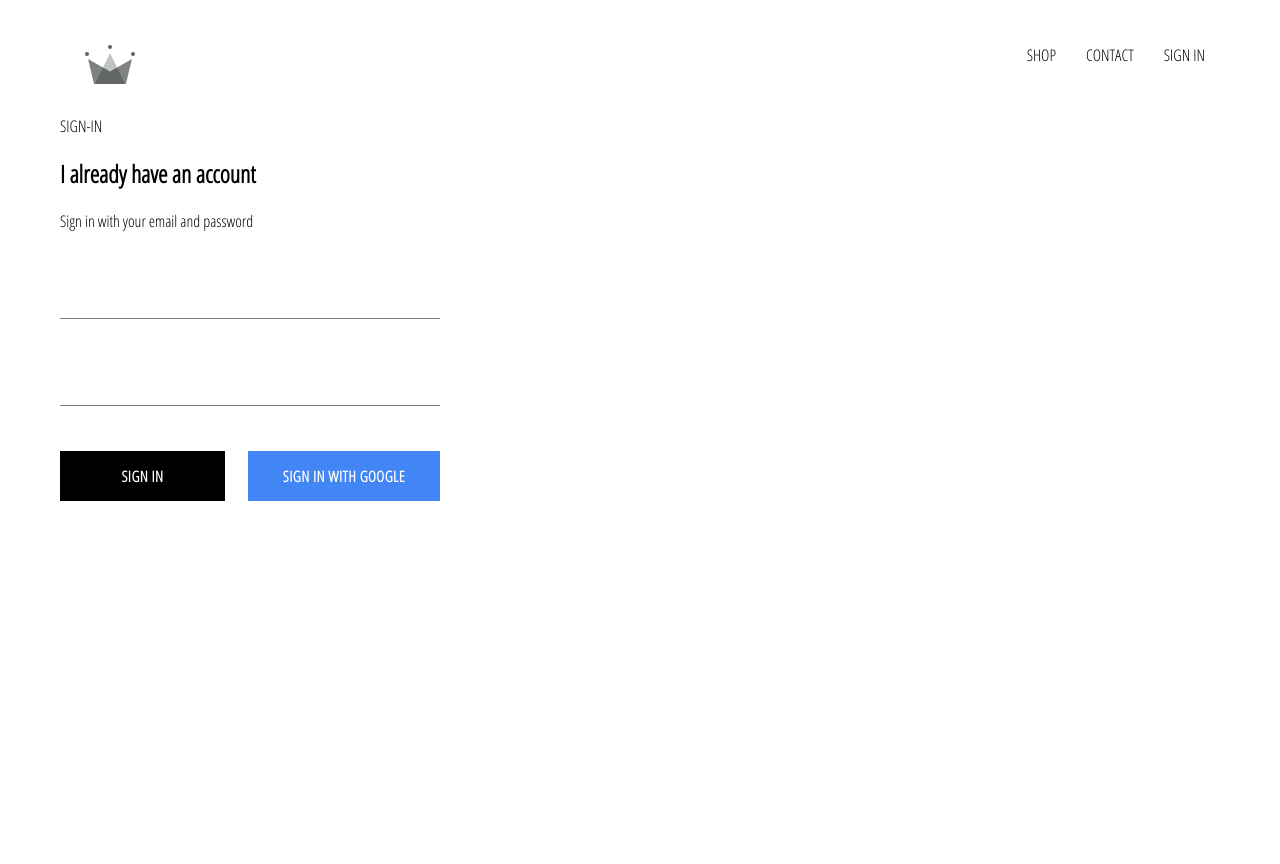
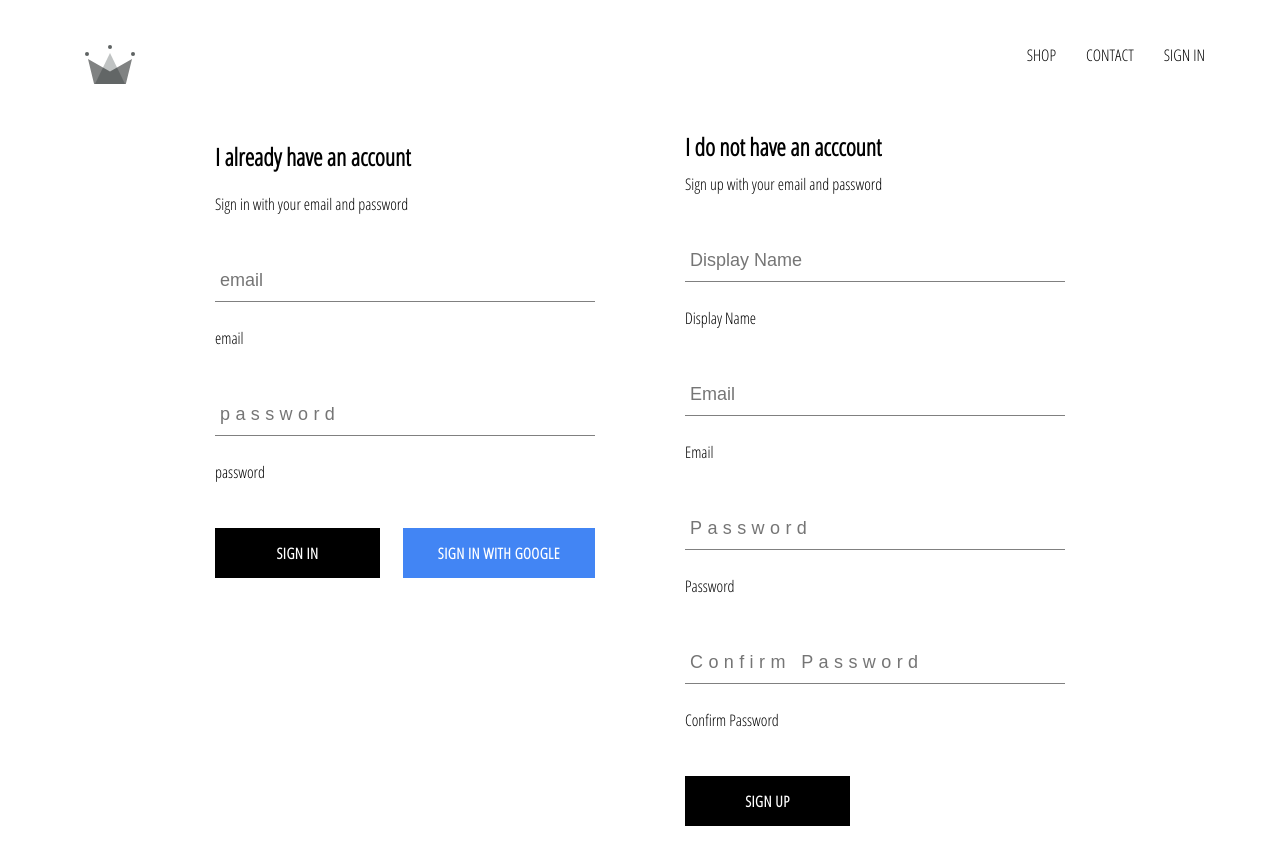
Before and after one commit to vilksp/react-ecommerce, a React (Create React App) app: page /signin in a window 1280 px wide. Shown: the top 864 px of the page. Before the commit the page ends 800 px from the top, so only its background shows below. Built offline with nearby package versions, Linux system fonts and the light colour scheme; no server answers.

Commit message:
sign in component added

```diff
--- a/src/App.js
+++ b/src/App.js
@@ -5,7 +5,7 @@
 import ShopPage from "./pages/shop/shop.component.jsx";
 import Header from "./component/header/header.component";
 import SignInAndSignUp from "./pages/sign-in-and-sign-up/sign-in-and-sign-up.component";
-import { auth } from "./firebase/firebase.utils";
+import { auth, createUserProfileDocument } from "./firebase/firebase.utils";
 
 class App extends React.Component {
   constructor() {
@@ -18,8 +18,21 @@
   unsubscribeFromAuth = null;
 
   componentDidMount() {
-    this.unsubscribeFromAuth = auth.onAuthStateChanged((user) => {
-      this.setState({ currentUser: user });
+    this.unsubscribeFromAuth = auth.onAuthStateChanged(async (userAuth) => {
+      if (userAuth) {
+        const userRef = await createUserProfileDocument(userAuth);
+
+        userRef.onSnapshot((snapShot) => {
+          this.setState({
+            currentUser: {
+              id: snapShot.id,
+              ...snapShot.data(),
+            },
+          });
+        });
+      } else {
+        this.setState({ currentUser: userAuth });
+      }
     });
   }
   componentWillUnmount() {
--- a/src/component/form-input/form-input.component.jsx
+++ b/src/component/form-input/form-input.component.jsx
@@ -7,7 +7,9 @@
     {label ? (
       <label
         className={`${otherProps.value.length ? "shrink" : ""}form-label-input`}
-      ></label>
+      >
+        {label}
+      </label>
     ) : null}
   </div>
 );
--- a/src/component/sign-in/sign-in.component.jsx
+++ b/src/component/sign-in/sign-in.component.jsx
@@ -2,7 +2,8 @@
 import "./sign-in.styles.scss";
 import FormInput from "../form-input/form-input.component";
 import CustomButton from "../custom-button/custom-button.component";
-import { signInWithGoogle } from "../../firebase/firebase.utils";
+import { auth, signInWithGoogle } from "../../firebase/firebase.utils";
+
 class SignIn extends React.Component {
   constructor(props) {
     super();
@@ -12,16 +13,20 @@
     };
   }
 
-  handleSubmit = (event) => {
+  handleSubmit = async (event) => {
     event.preventDefault();
-    this.setState({
-      email: "",
-      password: "",
-    });
+
+    const { email, password } = this.state;
+    try {
+      await auth.signInWithEmailAndPassword(email, password);
+      this.setState({ email: "", password: "" });
+    } catch (error) {
+      console.log(error);
+    }
   };
 
   handleChange = (event) => {
-    const { value, name } = this.event.target;
+    const { value, name } = event.target;
 
     this.setState({ [name]: value });
   };
@@ -35,17 +40,21 @@
         <form onSubmit={this.handleSubmit}>
           <FormInput
             name="email"
+            type="email"
             value={this.state.email}
             handleChange={this.handleChange}
             label="email"
+            placeholder="email"
             required
           />
 
           <FormInput
             name="password"
+            type="password"
             value={this.state.password}
             handleChange={this.handleChange}
             label="password"
+            placeholder="password"
             required
           />
 
--- /dev/null
+++ b/src/component/sign-up/sign-up.component.jsx
@@ -0,0 +1,96 @@
+import React from "react";
+import "./sign-up.styles.scss";
+import FormInput from "../form-input/form-input.component";
+import CustomButton from "../custom-button/custom-button.component";
+import { auth, createUserProfileDocument } from "../../firebase/firebase.utils";
+class SignUp extends React.Component {
+  constructor() {
+    super();
+    this.state = {
+      displayName: "",
+      email: "",
+      password: "",
+      confirmPassword: "",
+    };
+  }
+
+  handleSubmit = async (event) => {
+    event.preventDefault();
+    const { displayName, email, password, confirmPassword } = this.state;
+    if (password != confirmPassword) {
+      alert("passwords don't match");
+      return;
+    }
+    try {
+      const { user } = await auth.createUserWithEmailAndPassword(
+        email,
+        password
+      );
+
+      await createUserProfileDocument(user, { displayName });
+      this.setState = {
+        displayName: "",
+        email: "",
+        password: "",
+        confirmPassword: "",
+      };
+    } catch (error) {
+      console.log(error);
+    }
+  };
+
+  handleChange = (event) => {
+    const { value, name } = event.target;
+
+    this.setState({ [name]: value });
+  };
+  render() {
+    const { displayName, email, password, confirmPassword } = this.state;
+    return (
+      <div className="sign-up">
+        <h2 className="title">I do not have an acccount</h2>
+        <span>Sign up with your email and password</span>
+        <form className="sign-up-form" onSubmit={this.handleSubmit}>
+          <FormInput
+            type="text"
+            name="displayName"
+            value={displayName}
+            onChange={this.handleChange}
+            label="Display Name"
+            placeholder="Display Name"
+            required
+          />
+          <FormInput
+            type="email"
+            name="email"
+            value={email}
+            onChange={this.handleChange}
+            label="Email"
+            placeholder="Email"
+            required
+          />
+          <FormInput
+            type="password"
+            name="password"
+            value={password}
+            onChange={this.handleChange}
+            label="Password"
+            placeholder="Password"
+            required
+          />
+          <FormInput
+            type="password"
+            name="confirmPassword"
+            value={confirmPassword}
+            onChange={this.handleChange}
+            label="Confirm Password"
+            placeholder="Confirm Password"
+            required
+          />
+          <CustomButton type="submit">SIGN UP</CustomButton>
+        </form>
+      </div>
+    );
+  }
+}
+export default SignUp;
--- /dev/null
+++ b/src/component/sign-up/sign-up.styles.scss
@@ -0,0 +1,9 @@
+.sign-up {
+  display: flex;
+  flex-direction: column;
+  width: 380px;
+
+  .title {
+    margin: 10px 0;
+  }
+}
--- a/src/firebase/firebase.utils.js
+++ b/src/firebase/firebase.utils.js
@@ -13,6 +13,29 @@
   measurementId: "G-41V70S4Q9S",
 };
 
+export const createUserProfileDocument = async (userAuth, additionalData) => {
+  if (!userAuth) return;
+
+  const userRef = firestore.doc(`users/${userAuth.uid}`);
+  const snapShot = await userRef.get();
+  if (!snapShot.exits) {
+    const { displayName, email } = userAuth;
+    const createdAt = new Date();
+
+    try {
+      await userRef.set({
+        displayName,
+        email,
+        createdAt,
+        ...additionalData,
+      });
+    } catch (error) {
+      console.log("error creating user", error.message);
+    }
+  }
+  return userRef;
+};
+
 firebase.initializeApp(config);
 
 export const auth = firebase.auth();
--- a/src/pages/sign-in-and-sign-up/sign-in-and-sign-up.component.jsx
+++ b/src/pages/sign-in-and-sign-up/sign-in-and-sign-up.component.jsx
@@ -1,10 +1,12 @@
 import React from "react";
 import "./sign-in-and-sign-up.scss";
 import SignIn from "../../component/sign-in/sign-in.component";
+import SignUp from "../../component/sign-up/sign-up.component";
+
 const SignInAndSignUp = () => (
   <div className="sign-in-and-sign-up">
-    SIGN-IN
     <SignIn />
+    <SignUp />
   </div>
 );
 export default SignInAndSignUp;
--- a/src/pages/sign-in-and-sign-up/sign-in-and-sign-up.scss
+++ b/src/pages/sign-in-and-sign-up/sign-in-and-sign-up.scss
@@ -0,0 +1,6 @@
+.sign-in-and-sign-up {
+  width: 850px;
+  display: flex;
+  justify-content: space-between;
+  margin: 30px auto;
+}
```
